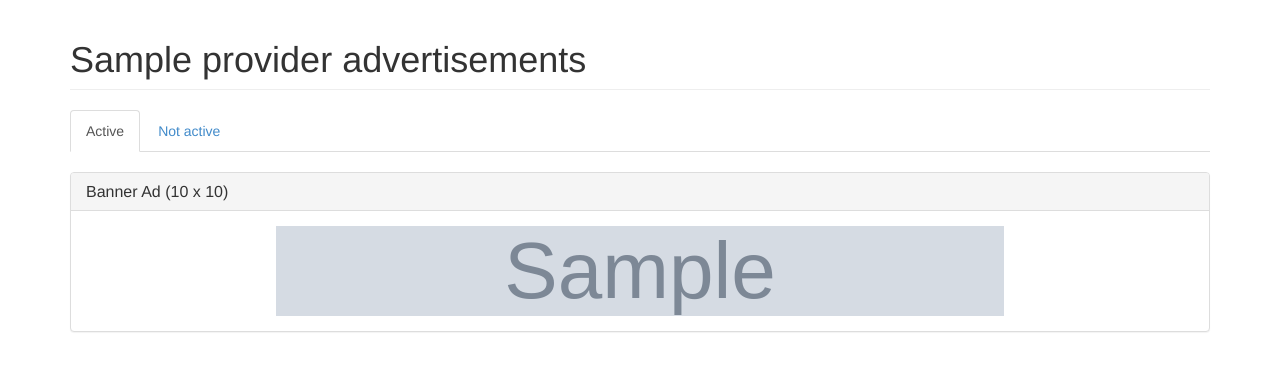
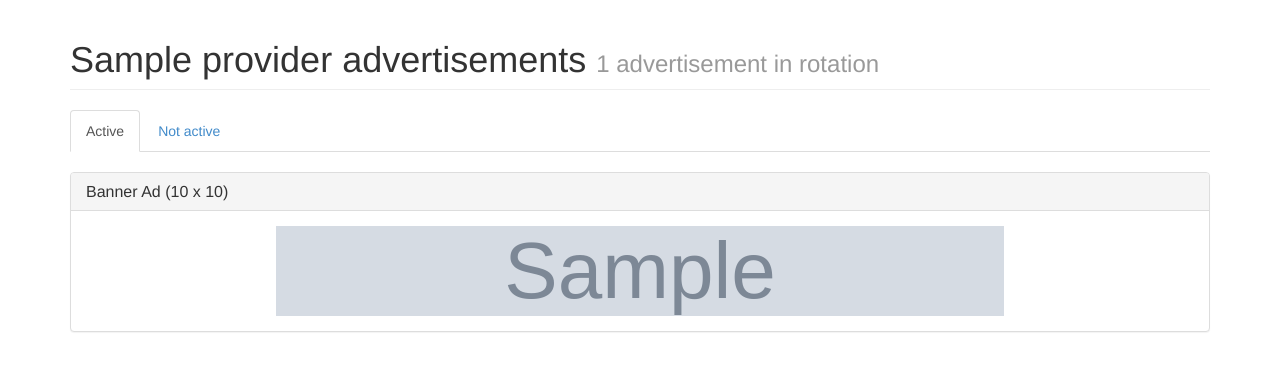
Before and after one commit to wdq/OpenAds, a Django app: page /data/provider/1/ in a window 1280 px wide. Shown: the part 72-443 px from the top of the page. Run offline with Django 3.2, Linux system fonts and the light colour scheme; a user stored in the database is signed in; tables that the repository leaves empty hold one stand-in row (values such as "Sample post"); grey boxes marked "Sample" are stand-in pictures; some libraries are stand-ins or nearby versions.

Commit message:
Added active ads in provider view

```diff
--- a/advertisements/models.py
+++ b/advertisements/models.py
@@ -8,6 +8,9 @@ class Provider(models.Model):
 
     def __unicode__(self):
         return self.name
+
+    def active_ads(self):
+        return self.advertisement_set.filter(enabled=True).count()
 
 
 def get_file_path(instance, filename):
--- a/advertisements/templates/advertisements/statistics/provider_statistics.html
+++ b/advertisements/templates/advertisements/statistics/provider_statistics.html
@@ -1,6 +1,9 @@
 {% extends 'base.html' %}
 
-{% block page-title %}{{ provider.name }} advertisements{% endblock %}
+{% block page-title %}
+  {{ provider.name }} advertisements
+  <small>{{ provider.active_ads }} advertisement{{ provider.active_ads|pluralize }} in rotation</small>
+{% endblock %}
 
 {% block content %}
   <ul class="nav nav-tabs" style="margin-bottom: 20px">
```
Also changed, not shown: advertisements/templates/advertisements/statistics/advert_statistics.html (line endings or trailing spaces).
